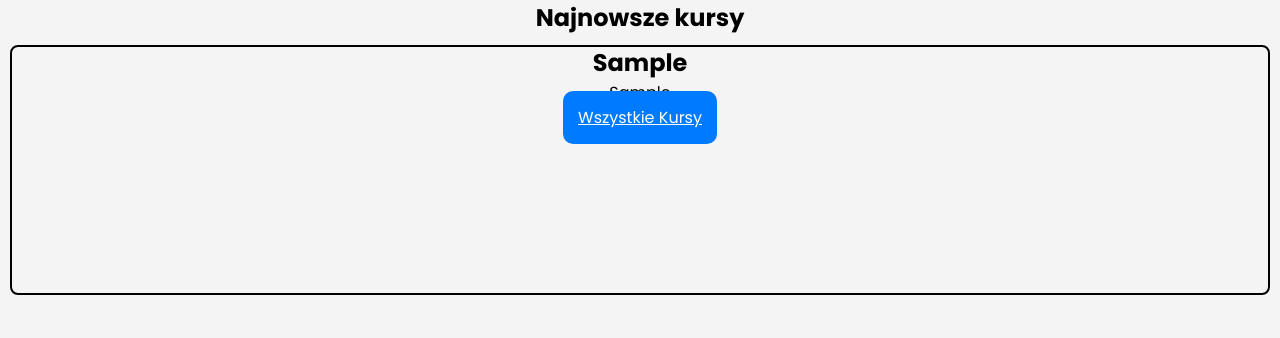
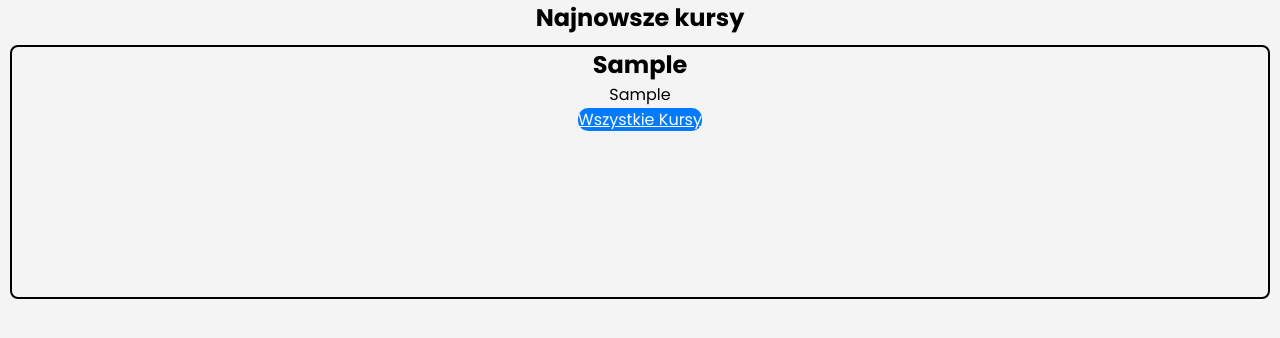
Before and after one commit to bubliks7/e-learning-portal, a Django app: page / in a window 1280 px wide. Shown: the part 153-491 px from the top of the page. Run offline with Django 4.2, Linux system fonts and the light colour scheme; tables that the repository leaves empty hold one stand-in row (values such as "Sample post").

Commit message:
added styles

```diff
--- a/portal/static/portal/style.css
+++ b/portal/static/portal/style.css
@@ -63,7 +63,7 @@ header {
     display: flex;
     justify-content: space-evenly;
     align-items: center;
-    height: 250px;
+    height: 100%;
     border: 2px solid black;
     border-radius: 8px;
     margin: 10px;
@@ -75,8 +75,8 @@ header {
 }
 
 .courseCard a {
-    margin: 35px;
-    padding: 15px;
+    width: 75px;
+    height: 50px;
     border-radius: 10px;
     background-color: #007BFF;
     color: rgb(255, 255, 255);
```
